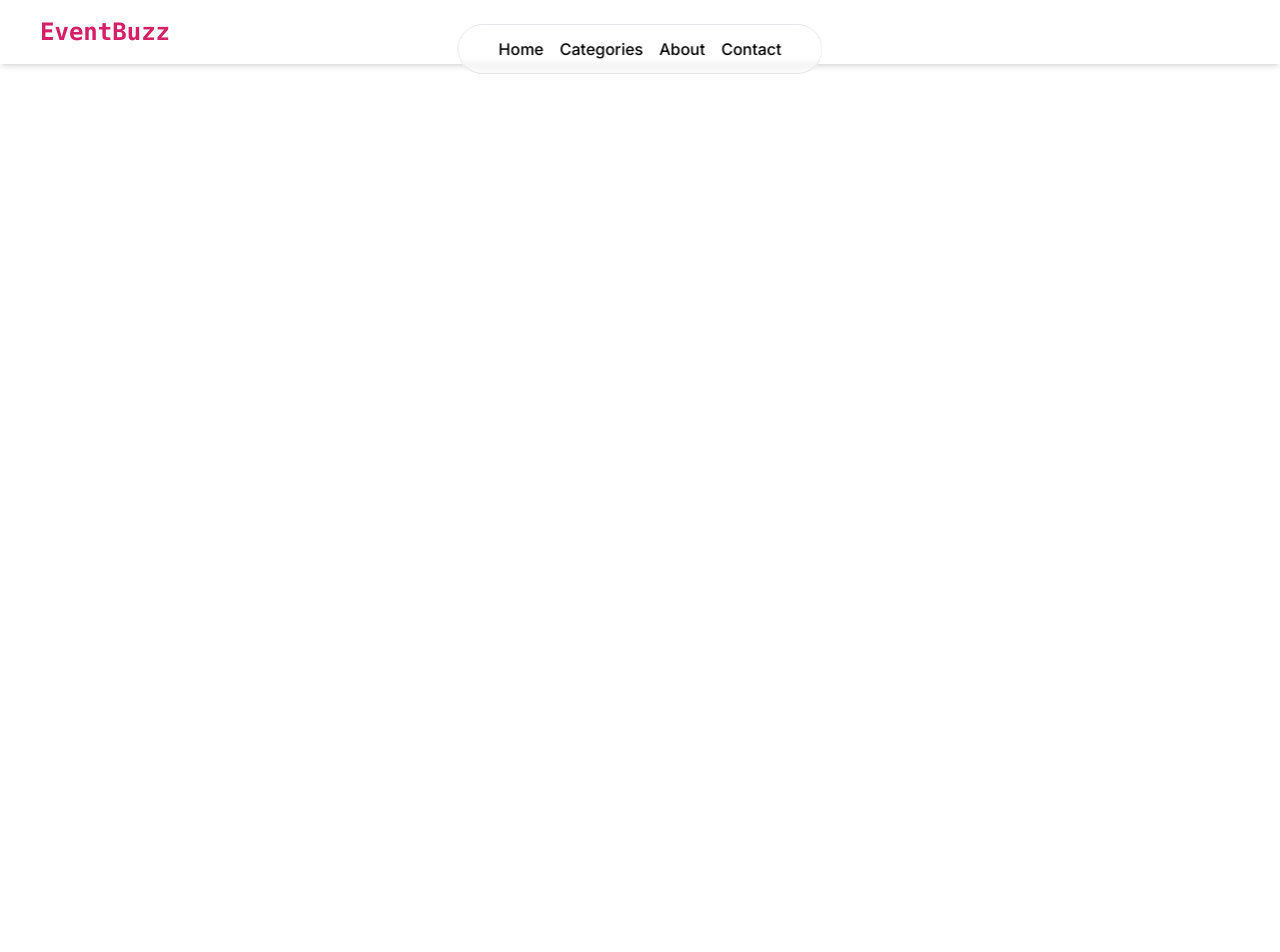
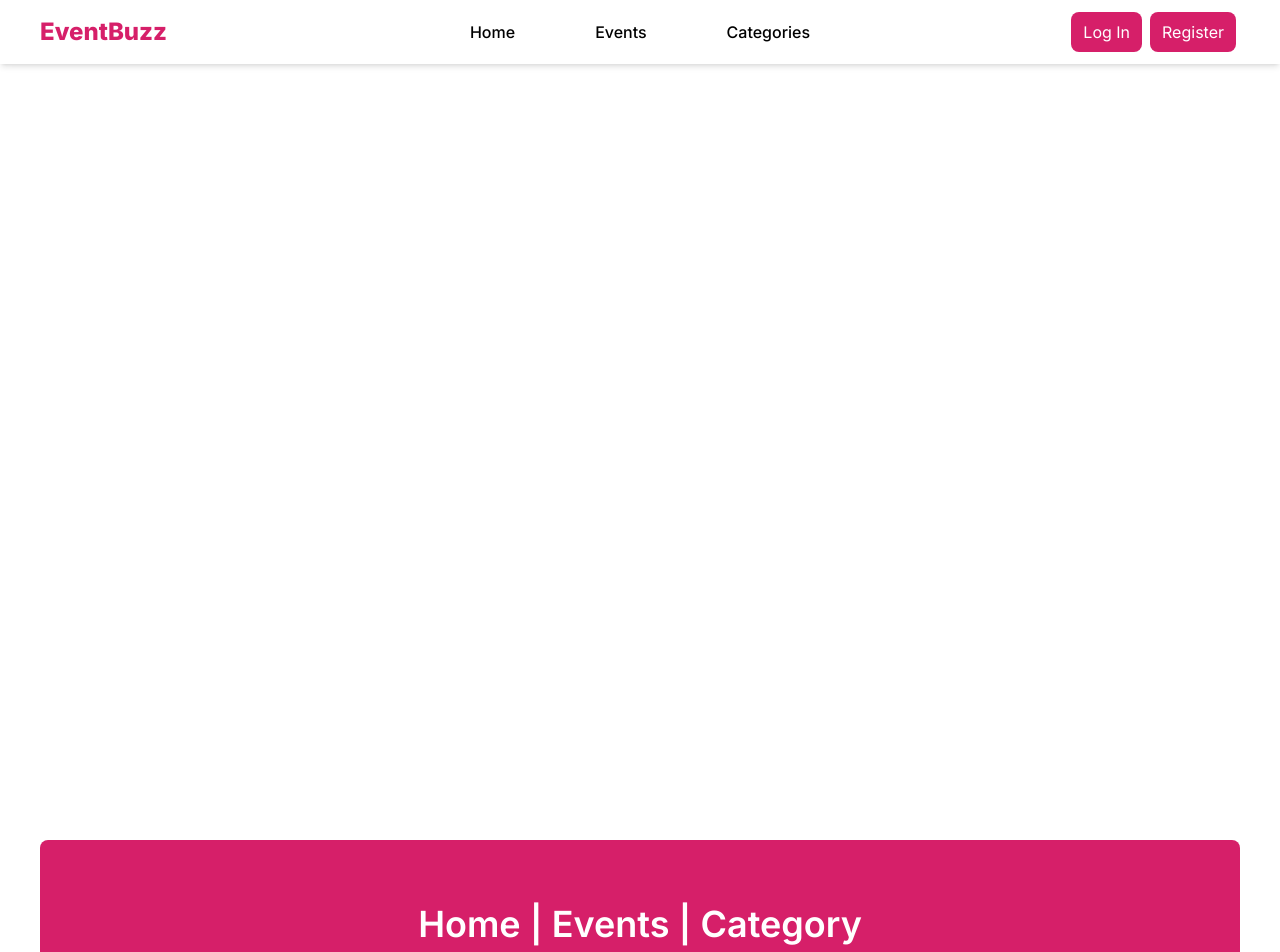
Before and after one commit to ninditaeka/eventM_Group01, a Next.js app in the folder apps/web/: page / in a window 1280 px wide. Shown: the top 952 px of the page. Before the commit the page ends 800 px from the top, so only its background shows below. Built offline with nearby package versions, Linux system fonts and the light colour scheme.

Commit message:
add layout header and footer

```diff
--- a/apps/web/src/app/globals.css
+++ b/apps/web/src/app/globals.css
@@ -9,9 +9,9 @@ div.no-tailwindcss {
 :root {
   --max-width: 1100px;
   --border-radius: 12px;
-  --font-mono: ui-monospace, Menlo, Monaco, 'Cascadia Mono', 'Segoe UI Mono',
+  --font-mono: ui-monospace, 'Menlo', 'Monaco', 'Cascadia Mono', 'Segoe UI Mono',
     'Roboto Mono', 'Oxygen Mono', 'Ubuntu Monospace', 'Source Code Pro',
-    'Fira Mono', 'Droid Sans Mono', 'Courier New', monospace, 'Poppins', serif;
+    'Fira Mono', 'Droid Sans Mono', 'Courier New', monospace;
 
   --foreground-rgb: 0, 0, 0;
   --background-start-rgb: 214, 219, 220;
--- a/apps/web/src/app/page.tsx
+++ b/apps/web/src/app/page.tsx
@@ -1,3 +1,95 @@
+import Image from 'next/image';
+import styles from './page.module.css';
+
 export default function Home() {
-  return <main></main>;
+  return (
+    <main className={styles.main}>
+      {/* <div className={styles.description}>
+        <p>
+          Get started by editing&nbsp;
+          <code className={styles.code}>src/app/page.tsx</code>
+        </p>
+        <div>
+          <a
+            href="https://vercel.com?utm_source=create-next-app&utm_medium=appdir-template&utm_campaign=create-next-app"
+            target="_blank"
+            rel="noopener noreferrer"
+          >
+            By{' '}
+            <Image
+              src="/vercel.svg"
+              alt="Vercel Logo"
+              className={styles.vercelLogo}
+              width={100}
+              height={24}
+              priority
+            />
+          </a>
+        </div>
+      </div>
+
+      <div className={styles.center}>
+        <Image
+          className={styles.logo}
+          src="/next.svg"
+          alt="Next.js Logo"
+          width={180}
+          height={37}
+          priority
+        />
+      </div>
+
+      <div className={styles.grid}>
+        <a
+          href="https://nextjs.org/docs?utm_source=create-next-app&utm_medium=appdir-template&utm_campaign=create-next-app"
+          className={styles.card}
+          target="_blank"
+          rel="noopener noreferrer"
+        >
+          <h2>
+            Docs <span>-&gt;</span>
+          </h2>
+          <p>Find in-depth information about Next.js features and API.</p>
+        </a>
+
+        <a
+          href="https://nextjs.org/learn?utm_source=create-next-app&utm_medium=appdir-template&utm_campaign=create-next-app"
+          className={styles.card}
+          target="_blank"
+          rel="noopener noreferrer"
+        >
+          <h2>
+            Learn <span>-&gt;</span>
+          </h2>
+          <p>Learn about Next.js in an interactive course with&nbsp;quizzes!</p>
+        </a>
+
+        <a
+          href="https://vercel.com/templates?framework=next.js&utm_source=create-next-app&utm_medium=appdir-template&utm_campaign=create-next-app"
+          className={styles.card}
+          target="_blank"
+          rel="noopener noreferrer"
+        >
+          <h2>
+            Templates <span>-&gt;</span>
+          </h2>
+          <p>Explore starter templates for Next.js.</p>
+        </a>
+
+        <a
+          href="https://vercel.com/new?utm_source=create-next-app&utm_medium=appdir-template&utm_campaign=create-next-app"
+          className={styles.card}
+          target="_blank"
+          rel="noopener noreferrer"
+        >
+          <h2>
+            Deploy <span>-&gt;</span>
+          </h2>
+          <p>
+            Instantly deploy your Next.js site to a shareable URL with Vercel.
+          </p>
+        </a>
+      </div> */}
+    </main>
+  );
 }
--- a/apps/web/src/components/Footer.tsx
+++ b/apps/web/src/components/Footer.tsx
@@ -1,3 +1,21 @@
 export const Footer = () => {
-  return <div>Footer</div>;
+  return (
+    <footer className="mt-16 rounded-lg bg-pink-600 m-2 sm:m-10 flex flex-col items-center text-light">
+      <h3 className="mt-16 font-semibold text-white text-center capitalize text-2xl sm:text-3xl lg:text-4xl px-4">
+        Home | Events | Category
+      </h3>
+      <p className="mt-10 px-4 text-center text-white w-full sm:w-3/5 font-light text-sm sm:text-base">
+        Your ultimate destination for discovering and experiencing the best
+        events around you. Whether you're a music lover, a tech enthusiast, a
+        fitness fanatic, or a culinary explorer, we bring you a curated list of
+        events to cater to your interests.
+      </p>
+      <div className="w-full mt-16 relative text-white text-sm md:text-base font-medium border-t border-solid border-light py-6 px-8 flex flex-col md:flex-row items-center justify-between">
+        <span className="text-center">
+          @ 2025 EventBuzz. All rights reserved.
+        </span>
+        <span className="text-center">Made with ❤ by Me</span>
+      </div>
+    </footer>
+  );
 };
--- a/apps/web/src/components/Header.tsx
+++ b/apps/web/src/components/Header.tsx
@@ -1,40 +1,133 @@
+'use client';
+
 import Link from 'next/link';
+import { useState } from 'react';
 
 export const Header = () => {
+  const [click, setClick] = useState(false);
+
+  const toggle = () => {
+    setClick(!click);
+  };
   return (
-    <div className="w-full p-4 px-5 md:px-10 flex items-center justify-between h-16 bg-white shadow-md fixed">
-      <h3 className="font-mono text-pink-600 font-extrabold text-2xl ">
+    <div className="w-full p-4 px-5 md:px-10 flex items-center justify-between h-16 bg-white shadow-md z-50 fixed">
+      <h3 className={'text-pink-600 font-extrabold text-base md:text-2xl'}>
         EventBuzz
       </h3>
+      <button
+        className="inline-block right-1/2 translate-x-1/2 sm:hidden px-3 z-50"
+        onClick={toggle}
+      >
+        <div className="w-6 cursor-pointer transition-all ease duration-300">
+          <div className="relative">
+            <span
+              className="absolute top-0 right-2 bg-black inline-block w-full h-0.5 bg-dark rounded transition-all ease duration-200"
+              style={{
+                transform: click
+                  ? 'rotate(-45deg) translateY(0)'
+                  : 'rotate(0deg) translateY(6px)',
+              }}
+            >
+              &nbsp;
+            </span>
+            <span
+              className="absolute top-0 right-2 bg-black inline-block w-full h-0.5 bg-dark rounded transition-all ease duration-200 "
+              style={{
+                opacity: click ? 0 : 1,
+              }}
+            >
+              &nbsp;
+            </span>
+            <span
+              className="absolute top-0 right-2 bg-black inline-block w-full h-0.5 bg-dark rounded transition-all ease duration-200 "
+              style={{
+                transform: click
+                  ? 'rotate(45deg) translateY(0)'
+                  : 'rotate(0deg) translateY(-6px)',
+              }}
+            >
+              &nbsp;
+            </span>
+          </div>
+        </div>
+      </button>
+
       <nav
-        className="w-max py-3 px-8 border border-solid border-dark rounded-full font-medium capitalize items-center hidden sm:flex
-      fixed top-6 right-1/2 translate-x-1/2 bg-light/80 backdrop-blur-sm z-50"
+        className="w-full md:w-max px-6 sm:px-8 mt-12 font-medium capitalize items-center flex flex-col                       sm:hidden
+      fixed top-6 right-1/2 translate-x-1/2 bg-white shadow-sm z-50 transition-all ease-out duration-300"
+        style={{
+          top: click ? '1rem' : '-15rem',
+        }}
       >
         <Link
           href="/"
-          className="mx-2 hover:scale-110 transition-all ease duration-200"
+          className="text-sm md:text-lg p-2 w-full hover:scale-110 transition ease duration-200 text-center"
         >
           Home
         </Link>
         <Link
+          href="/events"
+          className="text-sm md:text-lg p-2 hover:scale-110 transition-all ease duration-200"
+        >
+          Events
+        </Link>
+        <Link
           href="/categories"
-          className="mx-2 hover:scale-110 transition-all ease duration-200"
+          className="text-sm md:text-lg p-2 hover:scale-110 transition-all ease duration-200"
         >
           Categories
         </Link>
         <Link
-          href="/about"
-          className="mx-2 hover:scale-110 transition-all ease duration-200"
+          href="/login"
+          className="text-sm md:text-lg p-2 hover:scale-110 transition-all ease duration-200"
         >
-          About
+          Login
         </Link>
         <Link
-          href="/contact"
-          className="mx-2 hover:scale-110 transition-all ease duration-200"
+          href="/register"
+          className="text-sm md:text-lg p-2 hover:scale-110 transition-all ease duration-200"
         >
-          Contact
+          Register
         </Link>
       </nav>
+
+      <nav
+        className="w-max py-3 px-8 font-medium capitalize items-center hidden sm:flex
+      fixed right-1/2 translate-x-1/2 z-50"
+      >
+        <Link
+          href="/"
+          className="mx-4 lg:mx-10 hover:scale-110 transition-all ease duration-200"
+        >
+          Home
+        </Link>
+        <Link
+          href="/events"
+          className="mx-4 lg:mx-10 hover:scale-110 transition-all ease duration-200"
+        >
+          Events
+        </Link>
+        <Link
+          href="/categories"
+          className="mx-4 lg:mx-10 hover:scale-110 transition-all ease duration-200"
+        >
+          Categories
+        </Link>
+      </nav>
+      <div className="hidden sm:flex items-center">
+        <Link
+          href="/login"
+          className="mx-1 hover:scale-110 transition-all ease duration-200 bg-pink-600 py-2 px-3 text-xs md:text-base rounded-lg text-white"
+        >
+          Log In
+        </Link>
+        <Link
+          href="/register"
+          className="mx-1 hover:scale-110 transition-all ease duration-200 bg-pink-600 py-2 px-3 text-xs md:text-base rounded-lg text-white"
+        >
+          Register
+        </Link>
+      </div>
     </div>
   );
 };
--- a/apps/web/tailwind.config.js
+++ b/apps/web/tailwind.config.js
@@ -3,6 +3,10 @@ const flowbite = require('flowbite-react/tailwind');
 module.exports = {
   content: ['./src/**/*.{js,ts,jsx,tsx,mdx}', flowbite.content()],
   theme: {
+    fontFamily: {
+      body: ['Poppins', 'sans-serif', 'system-ui'],
+      sans: ['Poppins', 'sans-serif', 'system-ui'],
+    },
     extend: {},
   },
   plugins: [flowbite.plugin()],
```
